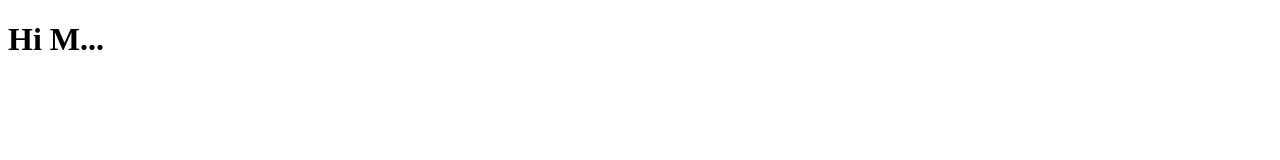
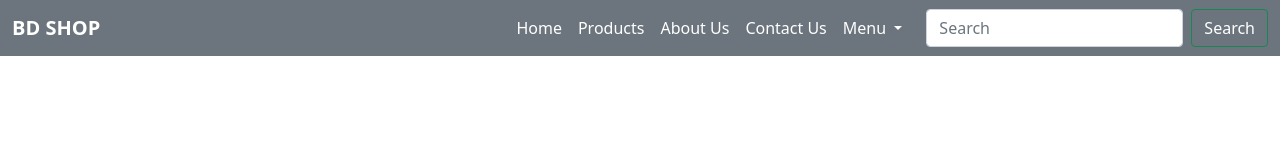
Before and after one commit to monarulMN/Bootstrap-project-2, a plain HTML site: page index.html in a window 1280 px wide. Drawn offline with nearby package versions, Linux system fonts and the light colour scheme.

Commit message:
create a navbar

```diff
--- a/index.html
+++ b/index.html
@@ -4,8 +4,54 @@
     <meta charset="UTF-8">
     <meta name="viewport" content="width=device-width, initial-scale=1.0">
     <title>Website</title>
+
+    <!-- bootstrap css link -->
+    <link href="https://cdn.jsdelivr.net/npm/bootstrap@5.0.2/dist/css/bootstrap.min.css" rel="stylesheet" integrity="sha384-EVSTQN3/azprG1Anm3QDgpJLIm9Nao0Yz1ztcQTwFspd3yD65VohhpuuCOmLASjC" crossorigin="anonymous">
+
 </head>
 <body>
-    <h1>Hi M...</h1>
+
+    <nav class="navbar navbar-expand-lg bg-secondary">
+        <div class="container-fluid">
+          <a class="navbar-brand text-white fw-bolder text-uppercase" href="#">BD Shop</a>
+          <button class="navbar-toggler" type="button" data-bs-toggle="collapse" data-bs-target="#navbarSupportedContent" aria-controls="navbarSupportedContent" aria-expanded="false" aria-label="Toggle navigation">
+            <span class="navbar-toggler-icon"></span>
+          </button>
+          <div class="collapse navbar-collapse" id="navbarSupportedContent">
+            <ul class="navbar-nav ms-auto mb-2 me-3 mb-lg-0">
+              <li class="nav-item">
+                <a class="nav-link active text-white" aria-current="page" href="#">Home</a>
+              </li>
+              <li class="nav-item">
+                <a class="nav-link text-white" href="#">Products</a>
+              </li>
+              <li class="nav-item">
+                <a class="nav-link text-white" href="#">About Us</a>
+              </li>
+              <li class="nav-item">
+                <a class="nav-link text-white" href="#">Contact Us</a>
+              </li>
+              <li class="nav-item dropdown">
+                <a class="nav-link dropdown-toggle text-white" href="#" id="navbarDropdown" role="button" data-bs-toggle="dropdown" aria-expanded="false">
+                  Menu
+                </a>
+                <ul class="dropdown-menu bg-info" aria-labelledby="navbarDropdown">
+                  <li><a class="dropdown-item" href="#">Action</a></li>
+                  <li><a class="dropdown-item" href="#">Another action</a></li>
+                  <li><hr class="dropdown-divider"></li>
+                  <li><a class="dropdown-item" href="#">Something else here</a></li>
+                </ul>
+              </li>
+            </ul>
+            <form class="d-flex">
+              <input class="form-control me-2" type="search" placeholder="Search" aria-label="Search">
+              <button class="btn btn-outline-success text-white" type="submit">Search</button>
+            </form>
+          </div>
+        </div>
+      </nav>
+
+    <!-- bootstrap js link -->
+    <script src="https://cdn.jsdelivr.net/npm/bootstrap@5.0.2/dist/js/bootstrap.bundle.min.js" integrity="sha384-MrcW6ZMFYlzcLA8Nl+NtUVF0sA7MsXsP1UyJoMp4YLEuNSfAP+JcXn/tWtIaxVXM" crossorigin="anonymous"></script>
 </body>
 </html>
```
